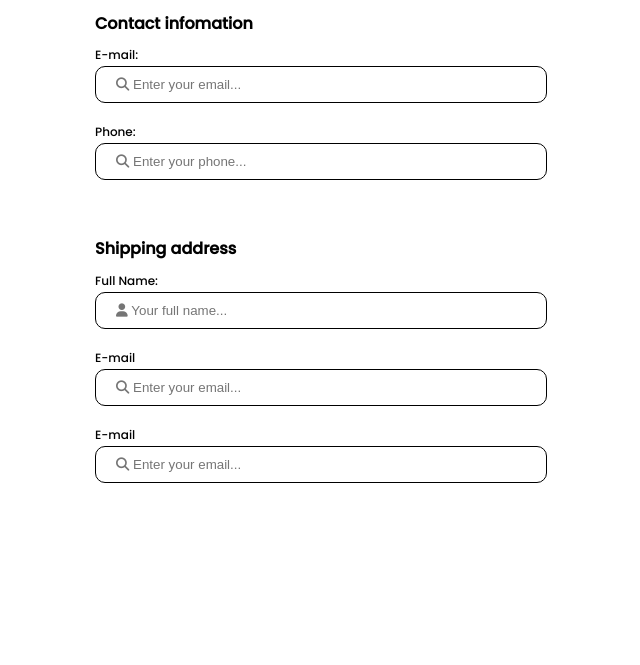
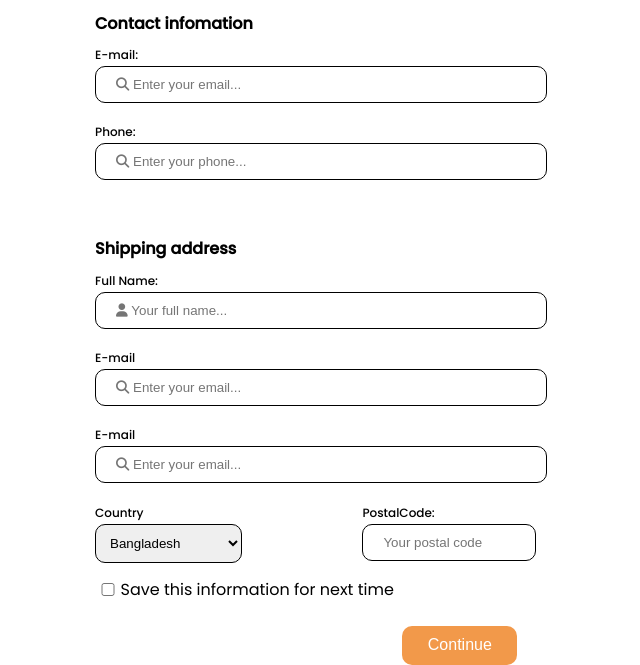
Before and after one commit to sakibhossainwd/checkout-page-master-dev-cg, a plain HTML site: page index.html in a window 1280 px wide. Shown: the part 162-827 px from the top of the page, without its empty margins (33-673 px from the left). Before the commit the page ends 800 px from the top, so only its background shows below. Drawn offline with Linux system fonts and the light colour scheme.

Commit message:
all input adjust done

```diff
--- a/index.html
+++ b/index.html
@@ -43,7 +43,25 @@
             <input type="email" placeholder="&#xF002; Enter your email...">
             </div>
             </div>
+            <div class="country-postal">
+                <div class="country">
+                    <label for="">Country</label><br/>
+            <select name="Country" id="">
+                <option value="Bangladesh">Bangladesh</option>
+                <option value="India">India</option>
+            </select>
+                </div>
+                <div class="postal">
+                    <label for="">PostalCode:</label><br/>
+            <input type="text" placeholder="Your postal code">
+                </div>
+            </div>
+            <div class="checkbox">
+                <input id="checkbox" type="checkbox" name="favorite_pet" value="Cats">Save this information for next time
+            </div>
+            <button id="continue-btn">Continue</button>
         </section>
+
         <section class="products">
 
         </section>
--- a/style.css
+++ b/style.css
@@ -4,7 +4,7 @@
 }
 body{
     width: 80%;
-    max-width: 1200px;
+    max-width: 1100px;
     margin: auto;
     font-family: 'Poppins', sans-serif;
 }
@@ -28,7 +28,7 @@ label{
     font-size: 1.5vh;
     font-weight: 500;
 }
-input{
+.checkout input{
     font-family: Arial, FontAwesome;
     border: 1px solid black;
     border-radius: 10px;
@@ -39,10 +39,44 @@ input{
 .shooping{
     margin-top: 8%;
 }
+.country-postal{
+    display: flex;
+    justify-content: space-between;
+    gap: 20%;
+    width: 95%;
+}
+.country select{
+    border: 1px solid black;
+    border-radius: 10px;
+    padding: 10px 10px;
+    width: 130%;
+}
+.postal input{
+    width: 60%;
+}
+#checkbox{
+    margin-top: 3%;
+    width: 5%;
+    text-align: left;
+}
+#continue-btn{
+    background-color: #f2994a;
+    color: white;
+    font-size: 2vh;
+    border: none;
+    border-radius: 10px;
+    padding: 2% 5%;
+    margin-left: 60%;
+    margin-top: 3%;
+}
+
 
 
 @media only screen and (max-width: 576px){
     .checkout{
         width: 100%;
     }
+    .country-postal{
+        width: 100%;
+    }
 }
```
